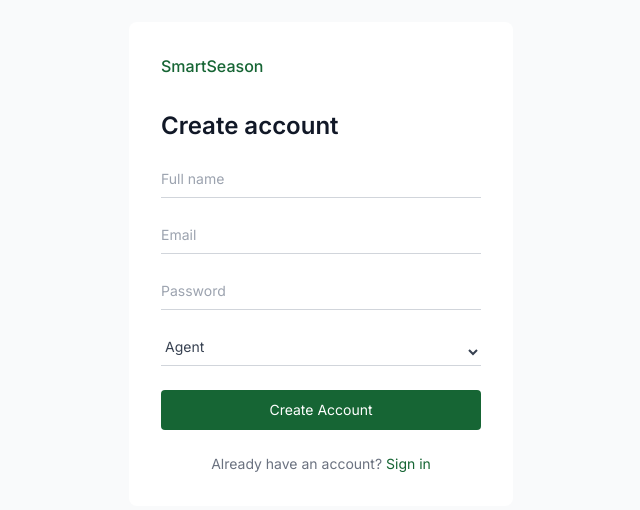
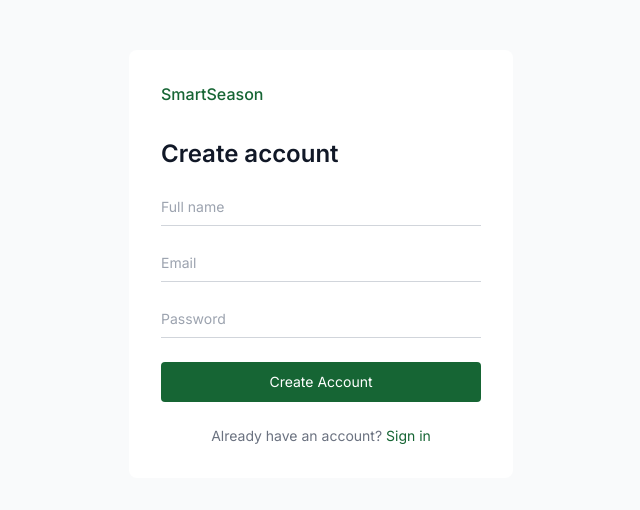
Before and after one commit to PhilipOndieki/smartseason, a React (Vite) app in the folder client/: page /register in a window 1280 px wide. Shown: the part 136-646 px from the top of the page, without its empty margins (319-959 px from the left). Built offline with nearby package versions, Linux system fonts and the light colour scheme.

Commit message:
subtle changes in register form

```diff
--- a/client/src/pages/Register.jsx
+++ b/client/src/pages/Register.jsx
@@ -6,7 +6,7 @@ import { useAuth } from '../context/AuthContext'
 export default function Register() {
   const { login } = useAuth()
   const navigate = useNavigate()
-  const [form, setForm] = useState({ name: '', email: '', password: '', role: 'agent' })
+  const [form, setForm] = useState({ name: '', email: '', password: '' })
   const [error, setError] = useState('')
   const [loading, setLoading] = useState(false)
 
@@ -71,17 +71,6 @@ export default function Register() {
               className="w-full pb-2 border-b border-gray-300 focus:border-green-800 outline-none text-sm text-gray-700 bg-transparent placeholder-gray-400"
             />
           </div>
-          <div>
-            <select
-              name="role"
-              value={form.role}
-              onChange={handleChange}
-              className="w-full pb-2 border-b border-gray-300 focus:border-green-800 outline-none text-sm text-gray-700 bg-transparent"
-            >
-              <option value="agent">Agent</option>
-              <option value="admin">Admin</option>
-            </select>
-          </div>
 
           {error && <p className="text-red-500 text-sm">{error}</p>}
 
```
Also changed, not shown: 1 other file (tests, documents, lock files or other folders).
